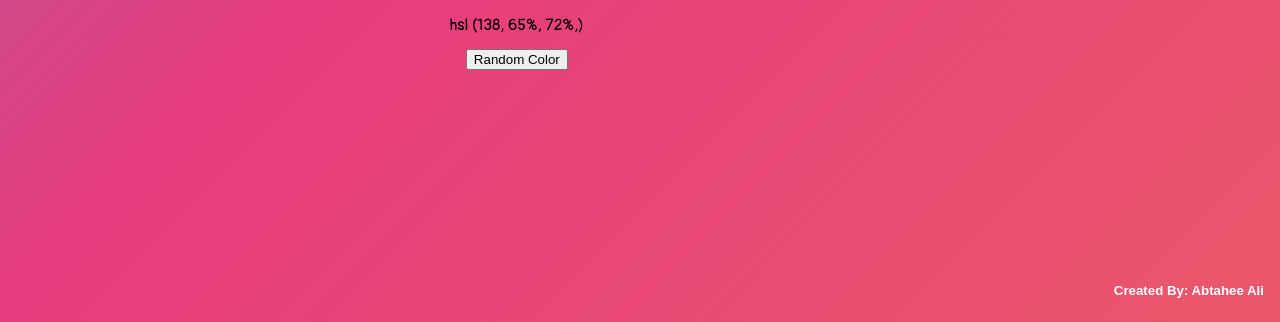
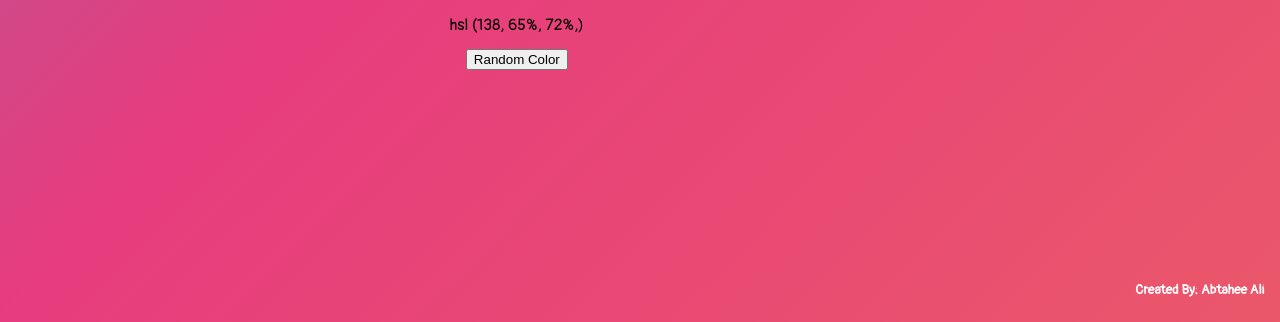
Before and after one commit to AbtaheeAli/color-picker, a React (Create React App) app: page / in a window 1280 px wide. Shown: the part 475-797 px from the top of the page. Built offline with nearby package versions, Linux system fonts and the light colour scheme.

Commit message:
changed footer font

```diff
--- a/src/index.css
+++ b/src/index.css
@@ -91,4 +91,5 @@ footer {
   padding-top: 12rem;
   margin-right: 1rem;
   color: white;
+  font-family: 'Pangolin', cursive;
 }
```
